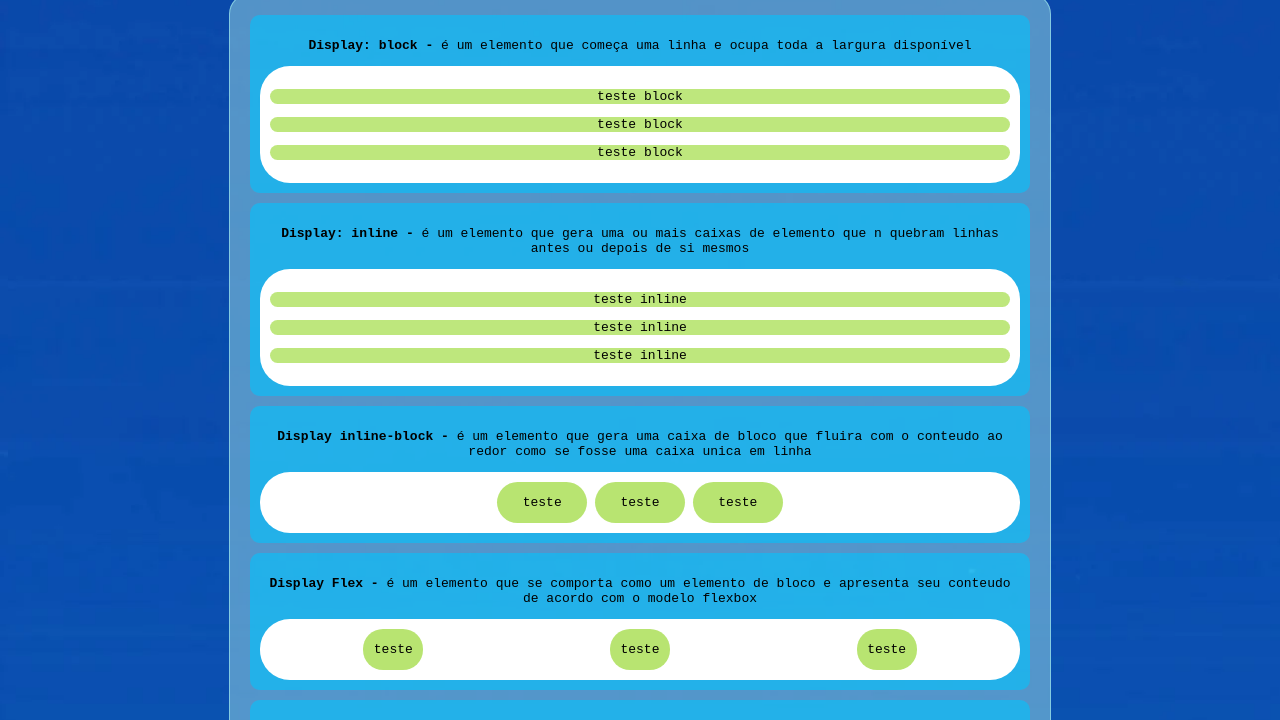
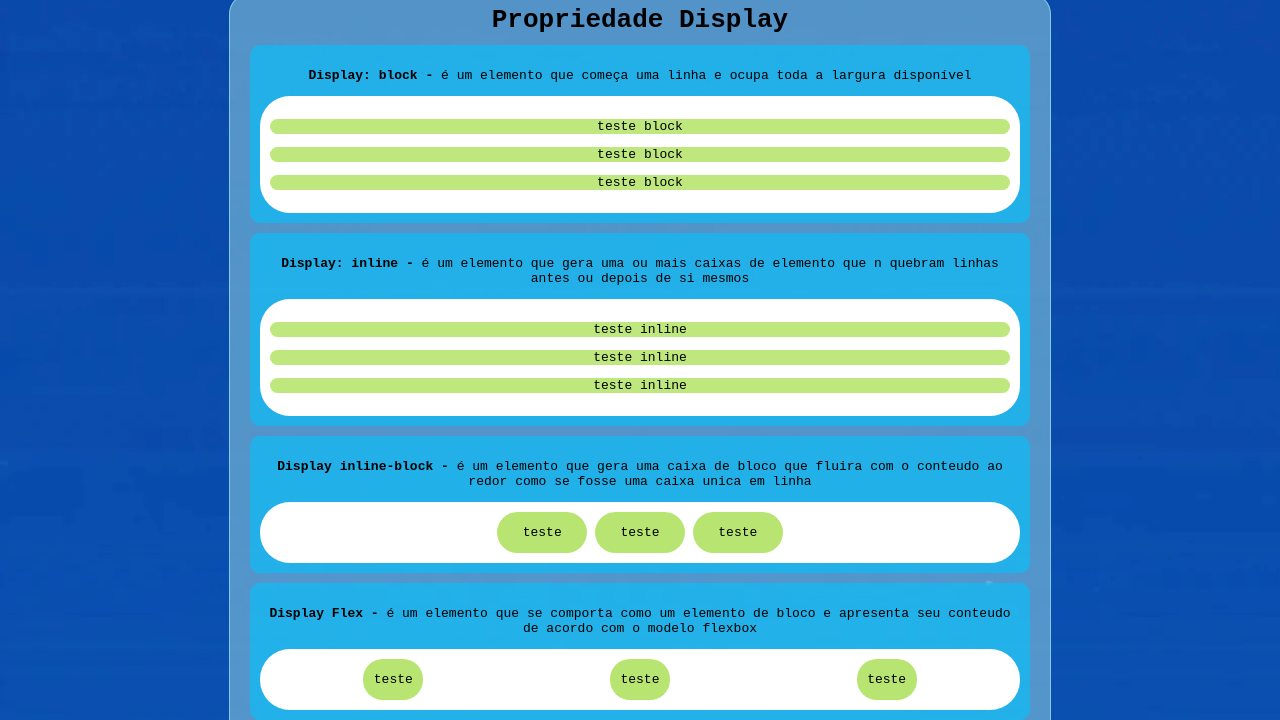
Before and after one commit to renatolvicente-lang/explorando_displays_positions, a plain HTML site: page index.html in a window 1280 px wide. Shown: the part 106-826 px from the top of the page. Drawn offline with Linux system fonts and the light colour scheme.

Commit message:
add - separação entre propriedades

```diff
--- a/index.html
+++ b/index.html
@@ -15,6 +15,9 @@
     </header>
 
     <main>
+
+        <h1>Propriedade Display</h1>
+
         <section class="displays">
             <p><b>Display: block -</b> é um elemento que começa uma linha e ocupa toda a largura disponível</p>
             <div class="display block">
@@ -176,6 +179,8 @@
                 <p>Este texto está dentro do container e não se sobrepõe ao elemento flutuante, graças ao BFC criado por <code>flow-root</code>.</p>
             </div>
         </section>
+        <h1>Propriedade Position</h1>
+
 
 
 
--- a/style.css
+++ b/style.css
@@ -38,6 +38,7 @@ main{
     border: 1px solid rgba(147, 218, 231, 0.788);
     border-radius: 20px;
     width: 800px;
+    text-align: center;
 }
 
 .display{
```
